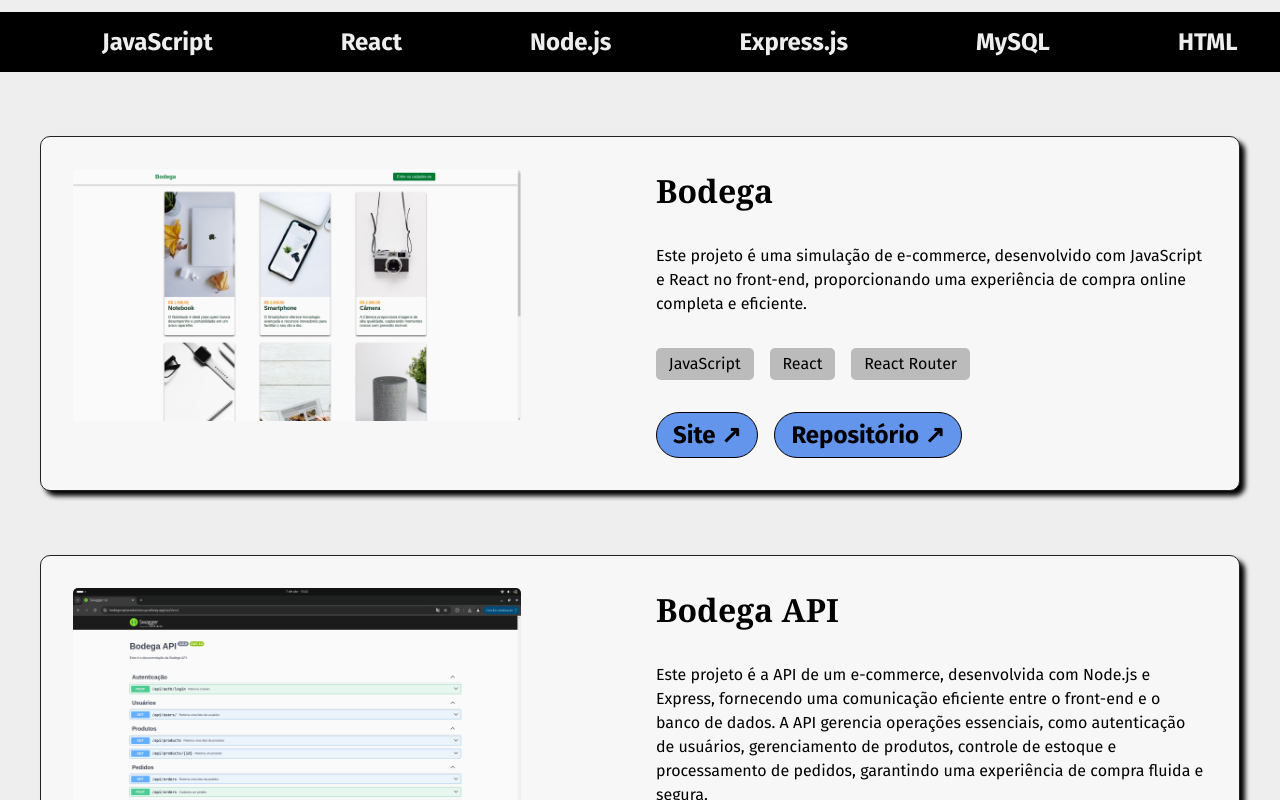
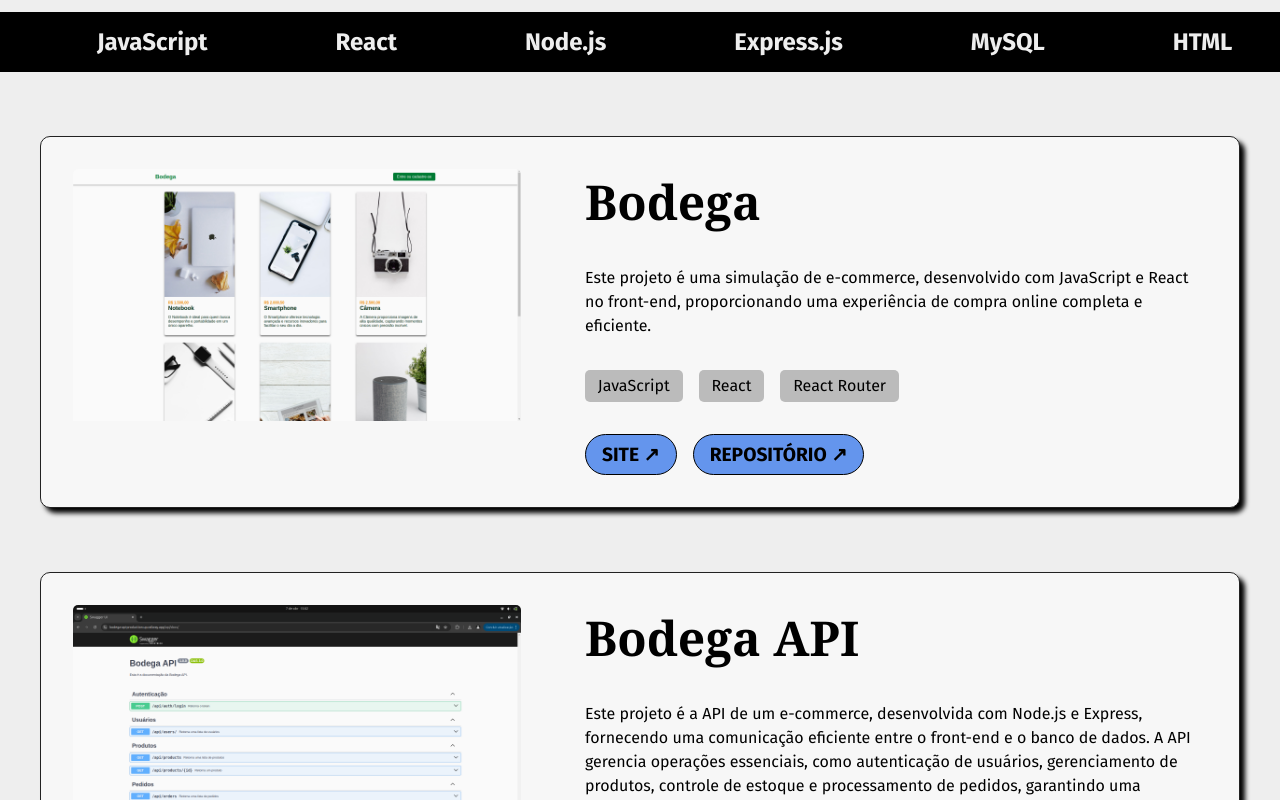
Before and after one commit to lucasrochabz/portfolio, a React (Vite) app: page / in a window 1280 px wide. Shown: the part 740-1540 px from the top of the page. Built offline with nearby package versions, Linux system fonts and the light colour scheme.

Commit message:
pequenos ajustes

```diff
--- a/src/App.css
+++ b/src/App.css
@@ -41,10 +41,10 @@ button {
 
 .title {
   font-family: Georgia, 'Times New Roman', Times, serif;
-  font-size: 3rem;
+  font-size: 4rem;
 }
 
 .subtitle {
   font-family: Georgia, 'Times New Roman', Times, serif;
-  font-size: 2rem;
+  font-size: 3rem;
 }
--- a/src/components/ProjectCard/ProjectCard.module.css
+++ b/src/components/ProjectCard/ProjectCard.module.css
@@ -1,8 +1,8 @@
 .project-card {
   display: grid;
-  grid-template-columns: 1fr 1fr;
+  grid-template-columns: auto 1fr;
+  gap: 4rem;
   background-color: var(--white-color);
-  gap: 2rem;
   border-radius: 10px;
   border: 1px solid #222;
   box-shadow: 5px 5px 5px rgba(0, 0, 0, 1);
@@ -50,7 +50,8 @@
 .links a {
   background-color: var(--blue-color);
   color: var(--black-color);
-  font-size: 1.5rem;
+  text-transform:uppercase;
+  font-size: 1.2rem;
   font-weight: bold;
   border: 1px solid var(--black-color);
   border-radius: 100px;
```
